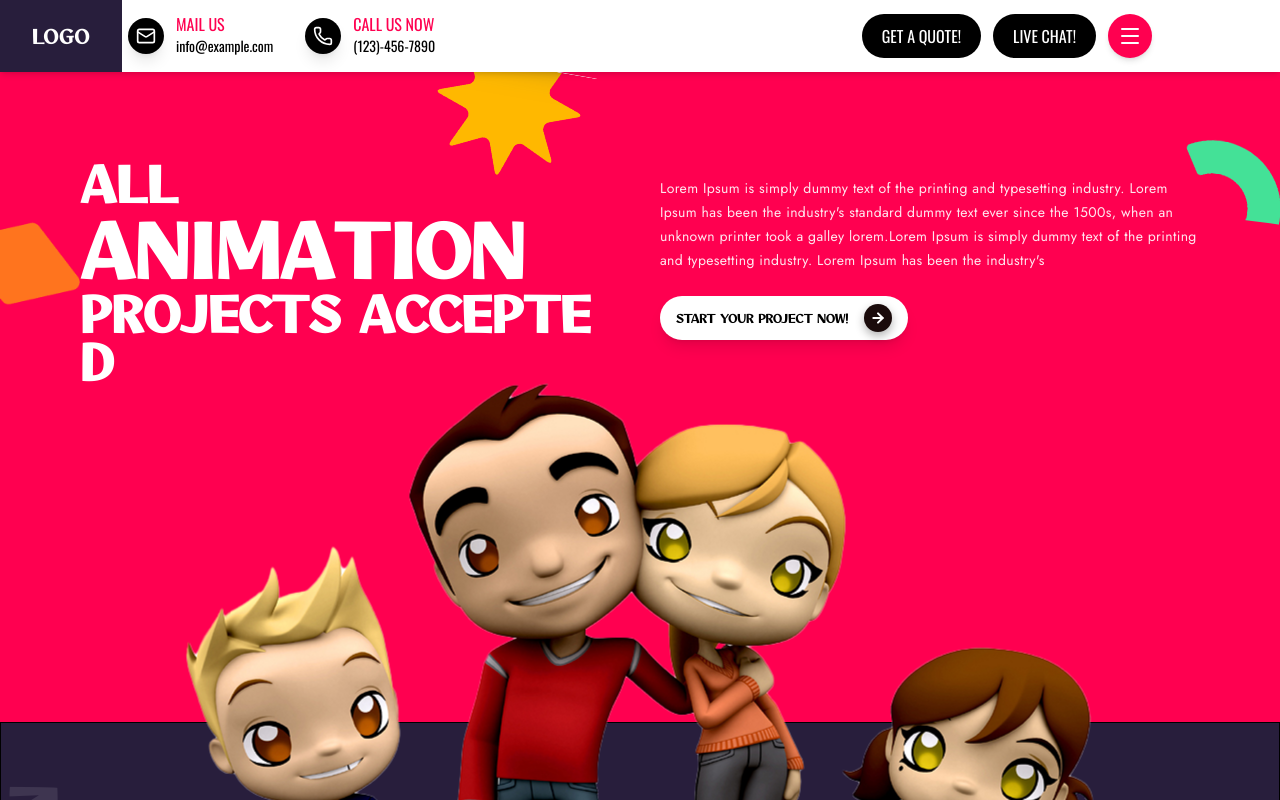
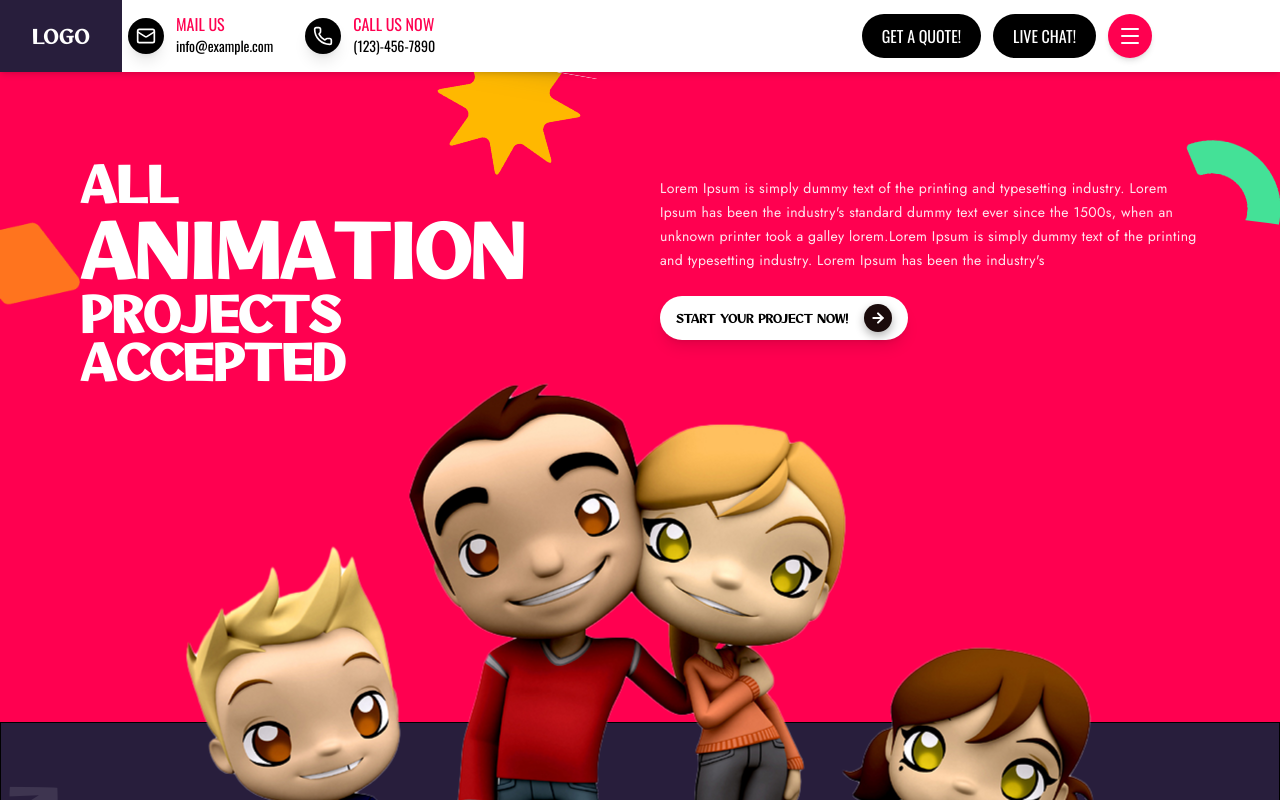
Before and after one commit to Ahsans-code/task, a Next.js app: page / in a window 1280 px wide. Shown: the top 800 px of the page. Built offline with nearby package versions, Linux system fonts and the light colour scheme.

Commit message:
fix: animated text

```diff
--- a/src/components/AnimatedText.jsx
+++ b/src/components/AnimatedText.jsx
@@ -3,14 +3,13 @@
 import { motion } from "framer-motion"
 
 const AnimatedText = ({ text, className }) => {
-    // 1. Container Variant: This controls the DELAY between children
     const containerVariants = {
         hidden: { opacity: 0 },
         visible: {
             opacity: 1,
             transition: {
-                staggerChildren: 0.05, // 0.05s delay between each letter
-                delayChildren: 0.2,    // Wait 0.2s before starting the first letter
+                staggerChildren: 0.05,
+                delayChildren: 0.2,
             }
         }
     };
@@ -31,24 +30,34 @@ const AnimatedText = ({ text, className }) => {
         }
     };
 
+    // 1. Split the text into words first
+    const words = text.split(" ");
+
     return (
-        // 2. We wrap the letters in a motion parent to trigger the stagger
         <motion.span
             variants={containerVariants}
             initial="hidden"
-            whileInView="visible" // Animates when it enters the screen
+            whileInView="visible"
             viewport={{ once: true }}
             className={`inline-block ${className}`}
         >
-            {text.split("").map((char, index) => (
+            {words.map((word, wordIndex) => (
+                // 2. Wrap each word in a span that prevents line breaks inside the word
+                <span key={wordIndex} className="inline-block whitespace-nowrap">
+                    {word.split("").map((char, charIndex) => (
                         <motion.span
-                    key={index}
+                            key={charIndex}
                             variants={letterVariants}
                             className="inline-block"
-                    style={{ whiteSpace: char === " " ? "pre" : "normal" }}
                         >
                             {char}
                         </motion.span>
+                    ))}
+                    {/* 3. Add a space after each word except the last one */}
+                    {wordIndex !== words.length - 1 && (
+                        <span className="inline-block">&nbsp;</span>
+                    )}
+                </span>
             ))}
         </motion.span>
     )
--- a/src/sections/GamingProjects.jsx
+++ b/src/sections/GamingProjects.jsx
@@ -10,6 +10,7 @@ import "slick-carousel/slick/slick.css"
 import "slick-carousel/slick/slick-theme.css"
 import InfiniteSlider from '@/components/InfiniteSlider'
 import AnimatedButton from '@/components/AnimatedButton'
+import AnimatedText from '@/components/AnimatedText'
 
 const projects = [
     { name: "PROJECT NAME", img: "gallery2.png" },
@@ -71,7 +72,8 @@ export default function GamingProjects() {
                 {/* --- HEADER ROW --- */}
                 <div className="flex justify-between items-center mb-12">
                     <h2 className="text-white text-3xl md:text-5xl  uppercase tracking-tight " style={{ fontFamily: "var(--font-my)" }}>
-                        Gaming Project
+                        <AnimatedText text={"Gaming Project"} />
+
                     </h2>
 
                     {/* Navigation Arrows */}
--- a/src/sections/Products.jsx
+++ b/src/sections/Products.jsx
@@ -5,6 +5,7 @@ import { ArrowLeft, ArrowRight, Play } from 'lucide-react'
 import React, { useRef } from 'react'
 import Slider from 'react-slick'
 import { motion } from "framer-motion"
+import AnimatedText from '@/components/AnimatedText'
 export default function Products() {
     const sliderRef = useRef(null);
 
@@ -39,7 +40,8 @@ export default function Products() {
                 {/* --- HEADER ROW --- */}
                 <div className="flex justify-between items-center mb-12">
                     <h2 className="text-white text-3xl md:text-5xl  uppercase tracking-tight " style={{ fontFamily: "var(--font-my)" }}>
-                        Product Animation
+                        <AnimatedText text={"Product Animation"} />
+
                     </h2>
 
                     {/* Navigation Arrows */}
```
Lines whose indentation alone changed are shown as unchanged.
